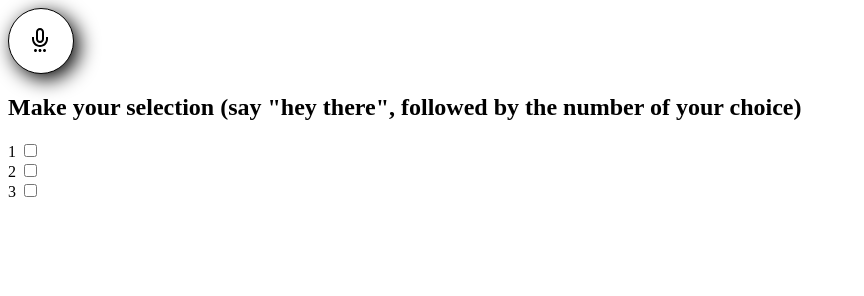
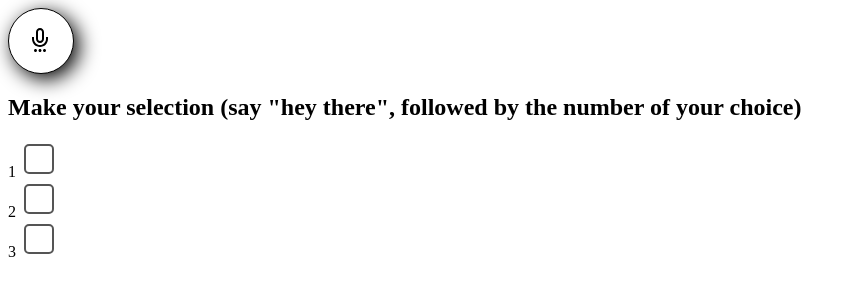
Before and after one commit to thomaslamendola/vanilla-js-voice-commands, a website: page index.html in a window 1280 px wide. Shown: the whole page, without its empty margins (0-864 px from the left). Drawn offline with Linux system fonts and the light colour scheme.

Commit message:
Bigger checkboxes and language comment

```diff
--- a/index.html
+++ b/index.html
@@ -27,6 +27,19 @@
         .mic-enabled {
             background-color: #ff4444;
         }
+
+        input[type='checkbox'] {
+            -webkit-appearance: none;
+            width: 30px;
+            height: 30px;
+            background: white;
+            border-radius: 5px;
+            border: 2px solid #555;
+        }
+
+        input[type='checkbox']:checked {
+            background: #abd;
+        }
     </style>
 </head>
 
--- a/script.js
+++ b/script.js
@@ -22,6 +22,7 @@ let actionCommands = {
 
 window.SpeechRecognition = window.SpeechRecognition || window.webkitSpeechRecognition;
 const recognition = new SpeechRecognition();
+// recognition.lang = 'it-IT';
 
 recognition.addEventListener('result', e => {
     const transcript = Array.from(e.results)
```
